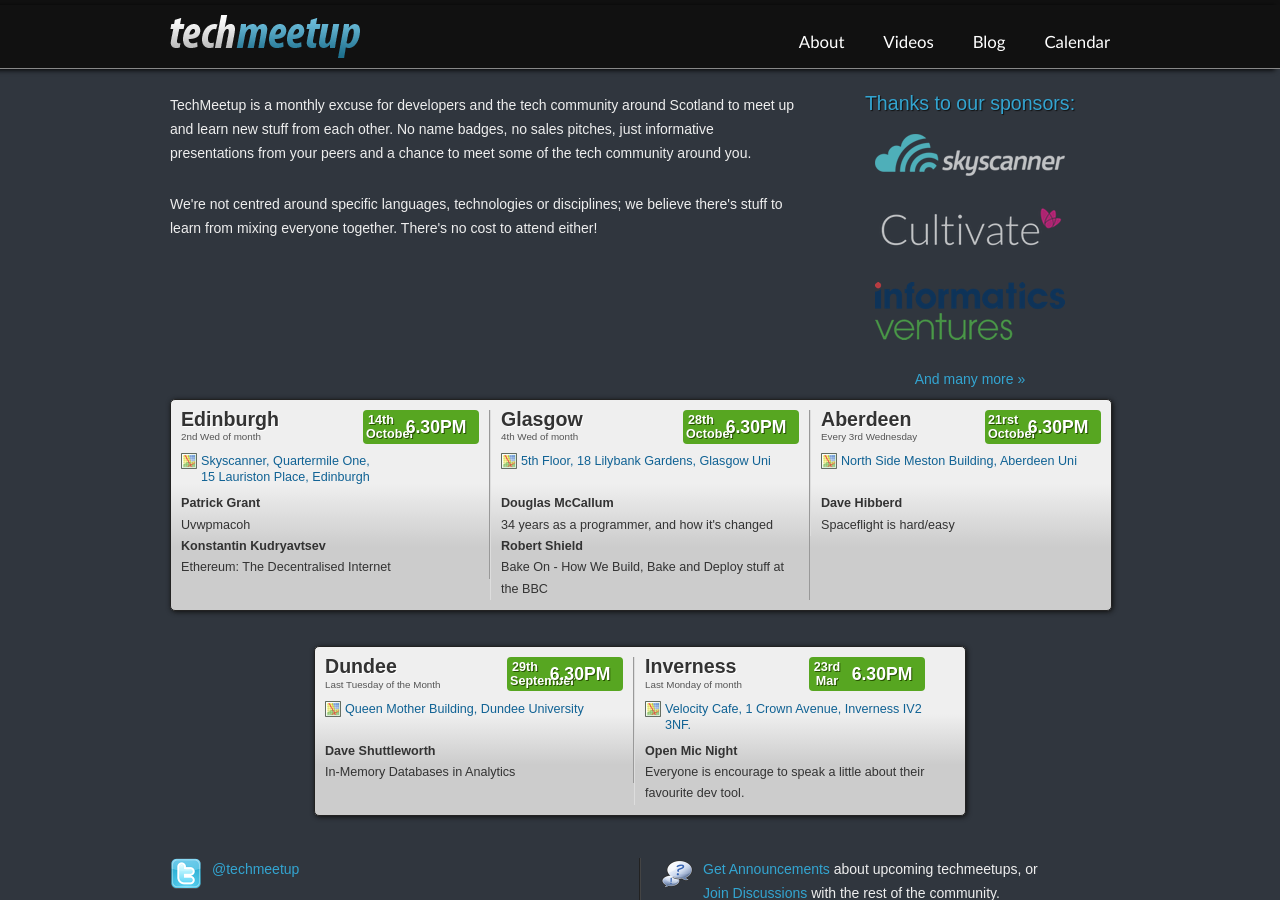
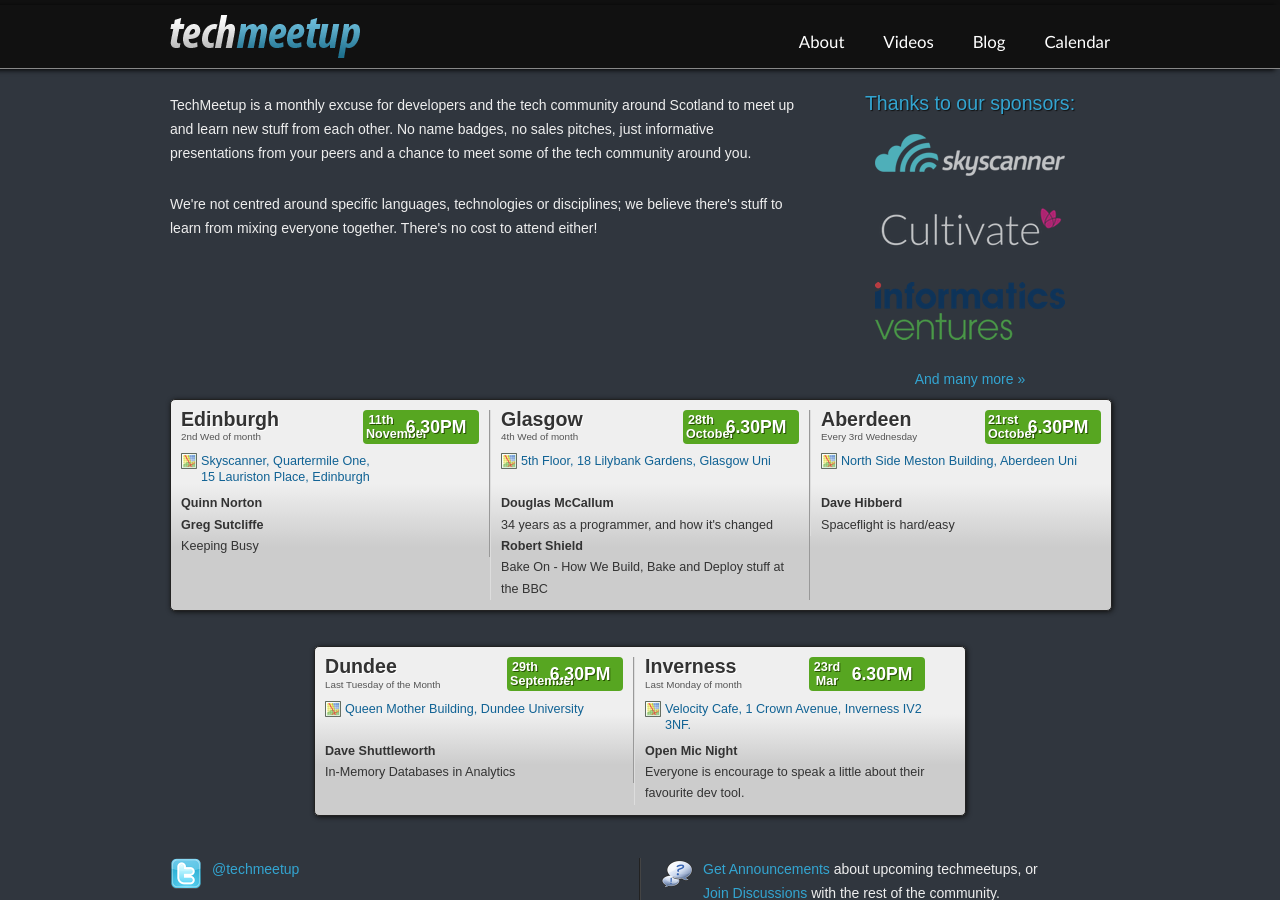
Before and after one commit to techmeetup/techmeetup.co.uk, a Jekyll site: the page built from index.html, in a window 1280 px wide and 900 px high. Built offline with Jekyll 4.4.1, drawn with Linux system fonts in a browser that asks for light colours.

Commit message:
Update speakers for November

```diff
--- a/_data/index.json
+++ b/_data/index.json
@@ -2,15 +2,16 @@
   "edinburgh": {
     "speakers": [
       {
-        "name": "Patrick Grant",
-        "talk": "Uvwpmacoh"
-      },{
-        "name": "Konstantin Kudryavtsev",
-        "talk": "Ethereum: The Decentralised Internet"
+        "name": "Quinn Norton",
+        "talk": ""
+      },
+      {
+        "name": "Greg Sutcliffe",
+        "talk": "Keeping Busy"
       }
     ],
-    "day": "14th",
-    "month": "October"
+    "day": "11th",
+    "month": "November"
   },
   "glasgow": {
     "speakers": [
```
